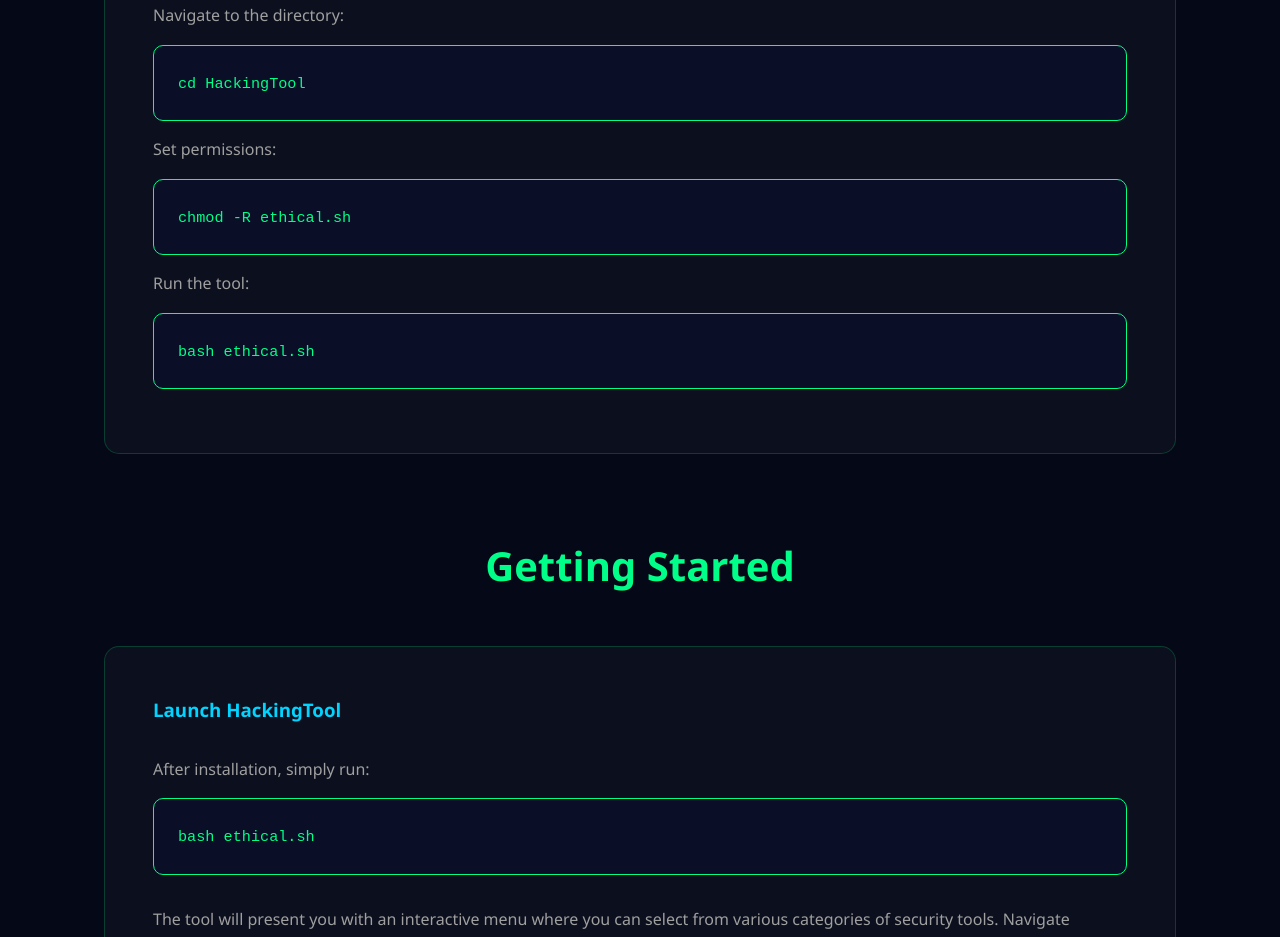
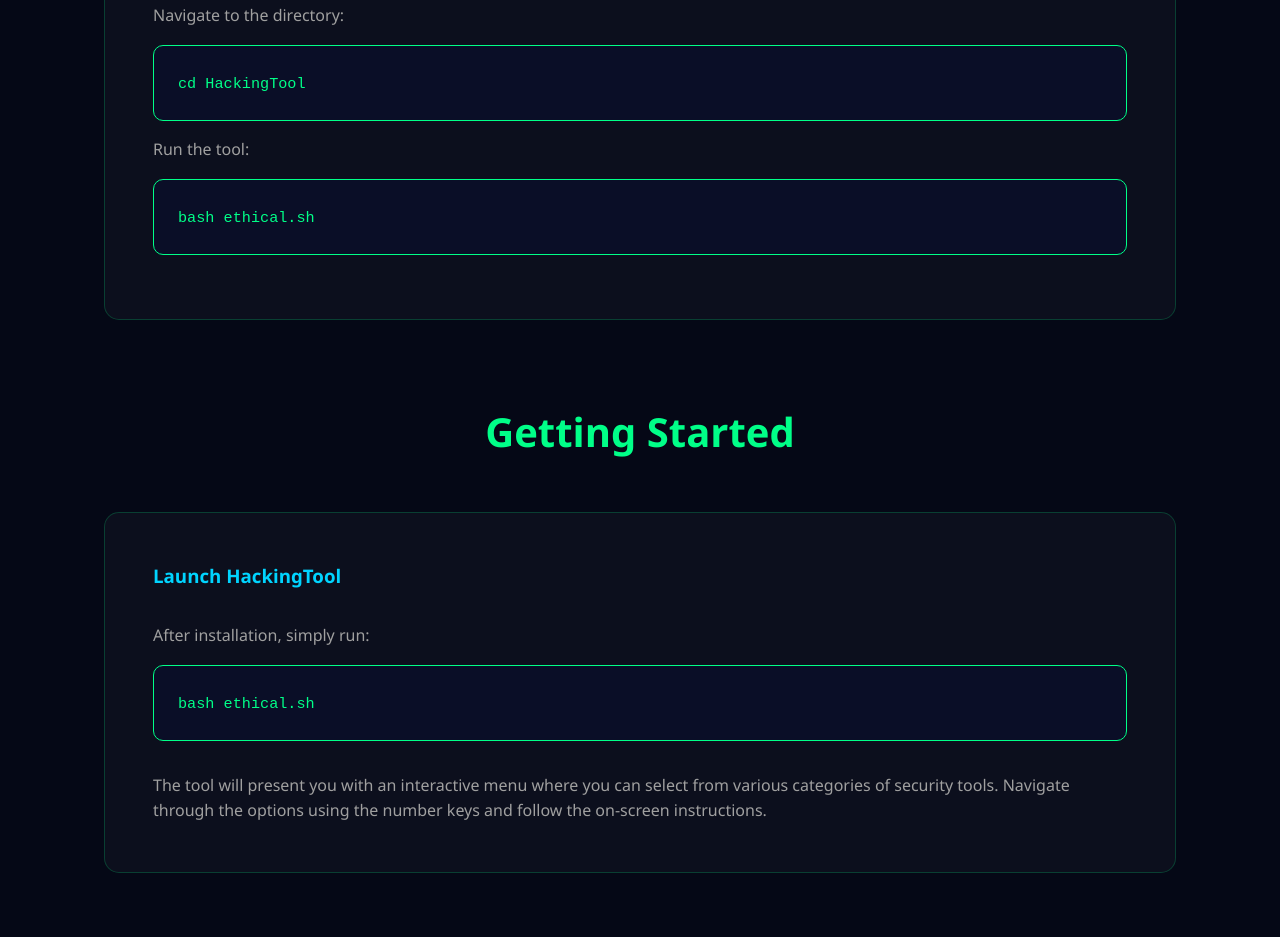
Before and after one commit to mohammad-arch-svg/HackingTool, a plain HTML site: page index.html in a window 1280 px wide. Shown: the part 2852-3789 px from the top of the page. Drawn offline with Linux system fonts and the light colour scheme.

Commit message:
Remove permission setting instructions from index.html
Removed instructions for setting permissions.

```diff
--- a/index.html
+++ b/index.html
@@ -488,10 +488,7 @@
                 <code>cd HackingTool</code>
             </div>
 
-            <p style="margin-bottom: 1rem; color: var(--text-dim);">Set permissions:</p>
-            <div class="code-block">
-                <code>chmod -R ethical.sh</code>
-            </div>
+
 
             <p style="margin-bottom: 1rem; color: var(--text-dim);">Run the tool:</p>
             <div class="code-block">
```
